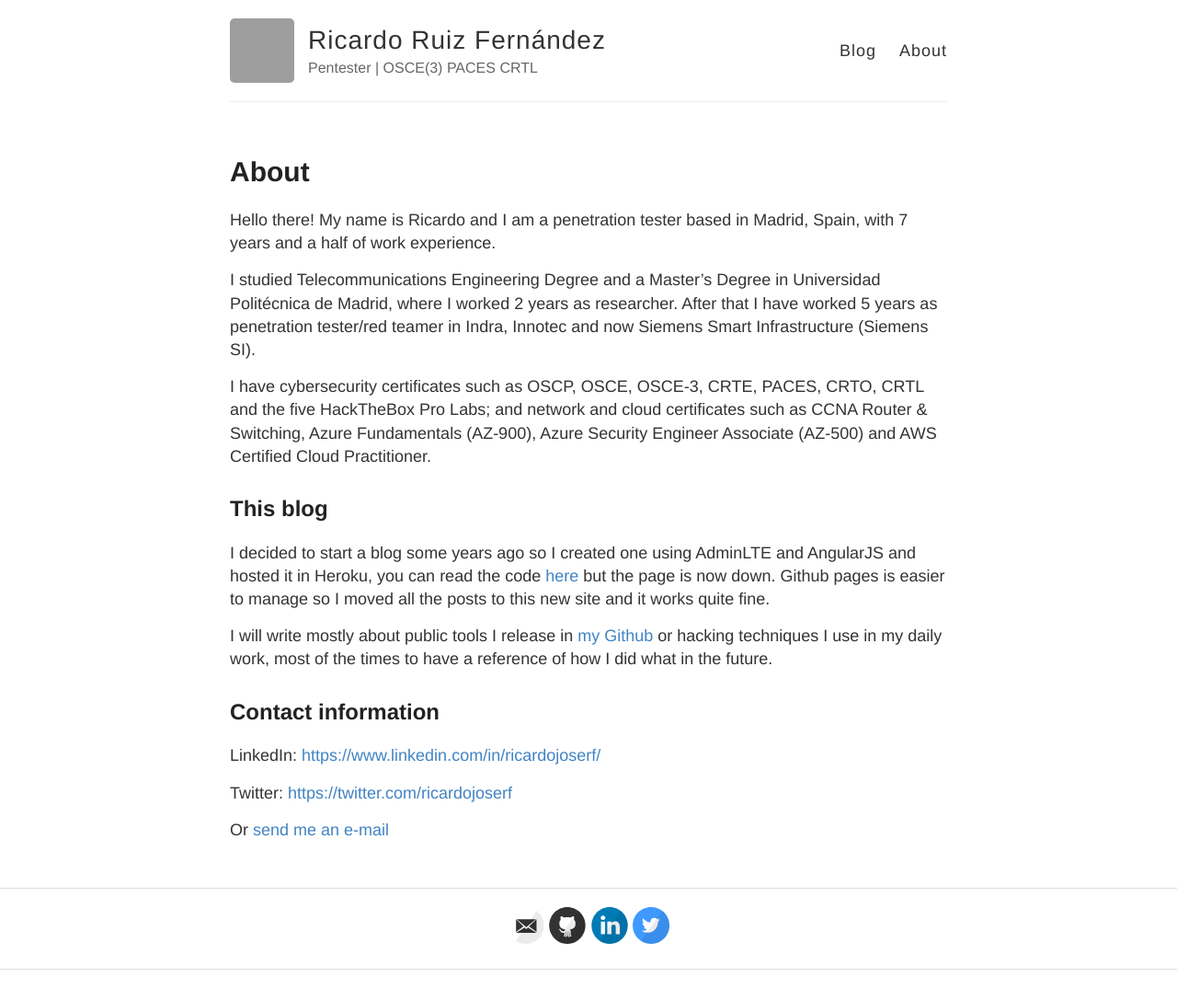
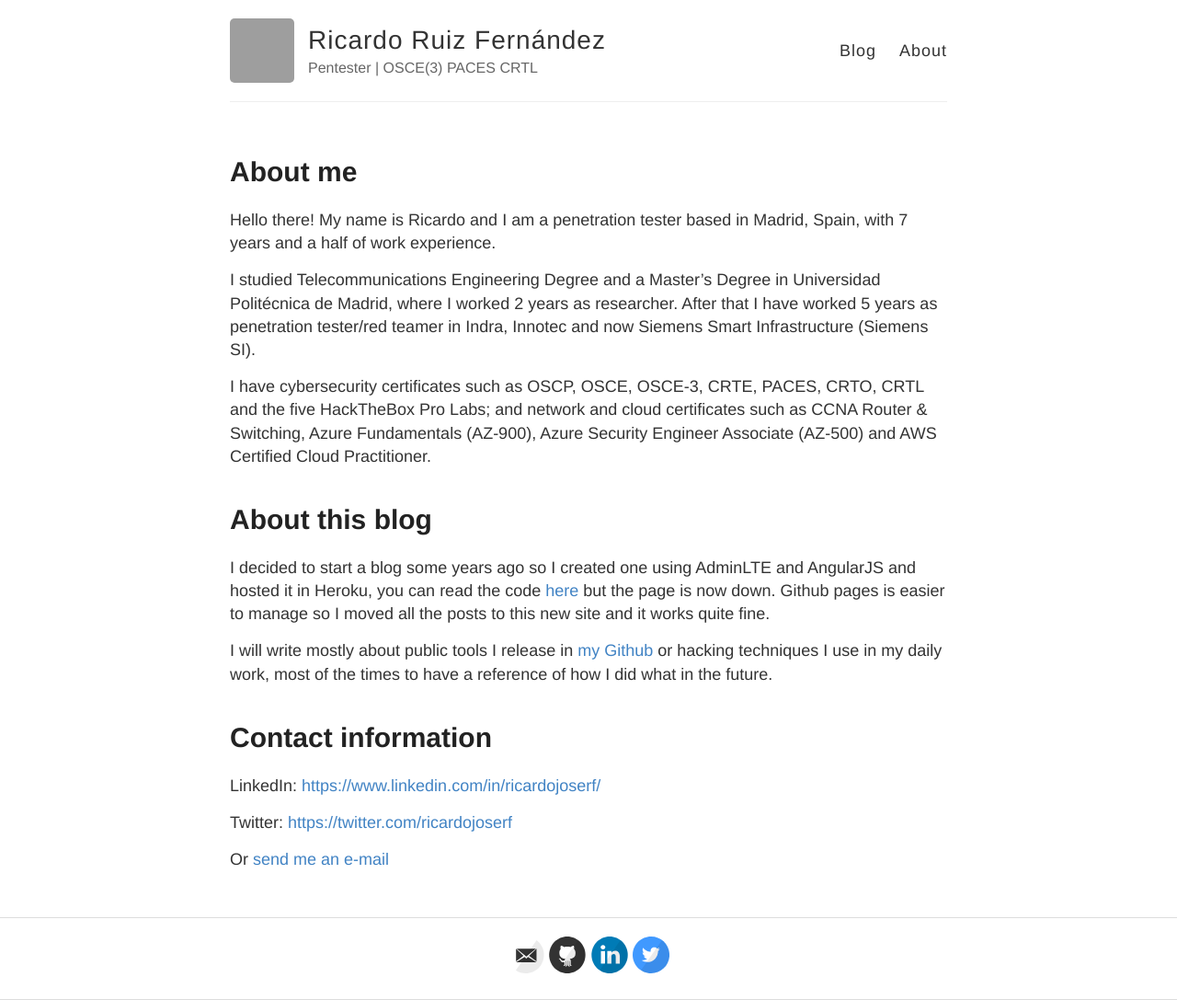
Before and after one commit to ricardojoserf/ricardojoserf.github.io, a Jekyll site: the page built from about.md, in a window 1280 px wide. Shown: the whole page at 92% size. Built offline with Jekyll 4.4.1, drawn with Linux system fonts in a browser that asks for light colours; before the commit the page ends 1054 px from its top, so only the background shows below that; grey boxes are pictures that could not be loaded.

Commit message:
Update about.md

```diff
--- a/about.md
+++ b/about.md
@@ -1,6 +1,6 @@
 ---
 layout: page
-title: About
+title: About me
 permalink: /about/
 ---
 
@@ -12,14 +12,14 @@ I studied Telecommunications Engineering Degree and a Master's Degree in Univers
 I have cybersecurity certificates such as OSCP, OSCE, OSCE-3, CRTE, PACES, CRTO, CRTL and the five HackTheBox Pro Labs; and network and cloud certificates such as CCNA Router & Switching, Azure Fundamentals (AZ-900), Azure Security Engineer Associate (AZ-500) and AWS Certified Cloud Practitioner.
 
 
-## This blog
+# About this blog
 
 I decided to start a blog some years ago so I created one using AdminLTE and AngularJS and hosted it in Heroku, you can read the code [here](https://github.com/ricardojoserf/ricardojoserf.herokuapp.com) but the page is now down. Github pages is easier to manage so I moved all the posts to this new site and it works quite fine.
 
 I will write mostly about public tools I release in [my Github](https://github.com/ricardojoserf) or hacking techniques I use in my daily work, most of the times to have a reference of how I did what in the future.
 
 
-## Contact information
+# Contact information
 
 LinkedIn: [https://www.linkedin.com/in/ricardojoserf/](https://www.linkedin.com/in/ricardojoserf/)
 
```
